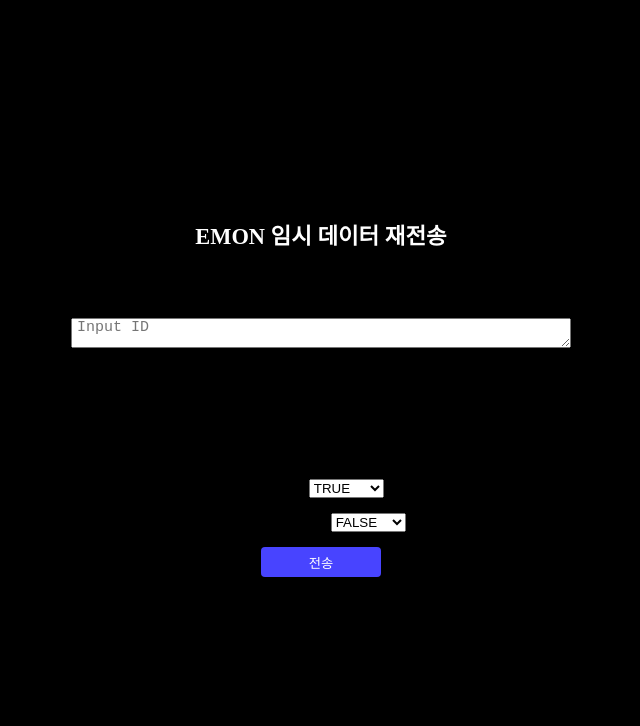
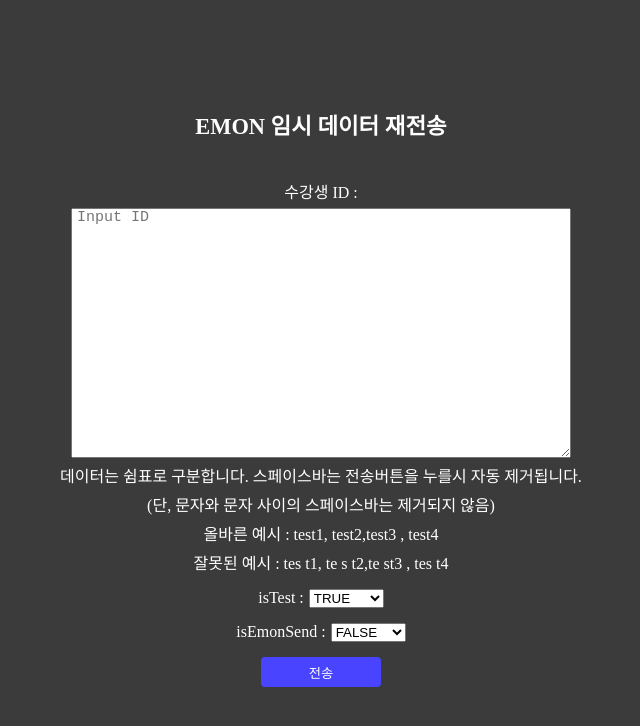
Before and after one commit to sejung1218/test-button, a Next.js app: page /nine in a window 1280 px wide. Shown: the top 726 px of the page, without its empty margins (319-959 px from the left). Built offline with nearby package versions, Linux system fonts and the light colour scheme.

Commit message:
텍스트 에어리어 크기 변경

```diff
--- a/src/components/One/index.tsx
+++ b/src/components/One/index.tsx
@@ -211,6 +211,7 @@ export default function One() {
                 title="attend_hist_test"
                 width="100%"
                 height="100%"
+                style={{color: 'black'}}
               ></iframe>
             </div>
           </TestButtonWrapper>
@@ -258,7 +259,8 @@ const TestButtonWrapper = styled.div`
   justify-content: center;
   width: 100vw;
   height: 100vh;
-  background-color: black;
+  background-color: #3b3b3b;
+  color: white;
 `;
 
 const TitleEmon = styled.div`
@@ -319,8 +321,10 @@ const InputSpan = styled.span`
 const StyledTextarea = styled.textarea`
   width: 500px;
   padding: 0 5px;
-  min-height: 30px;
-  max-height: 250px;
+  //min-height: 30px;
+  //max-height: 250px;
+  min-height: 250px;
+  max-height: 500px;
   overflow-y: auto;
   font-size: 15px;
 `;
```
